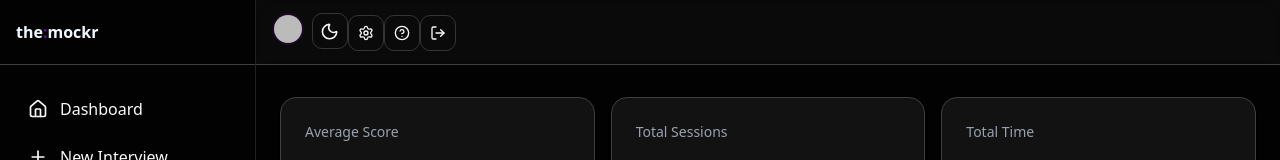
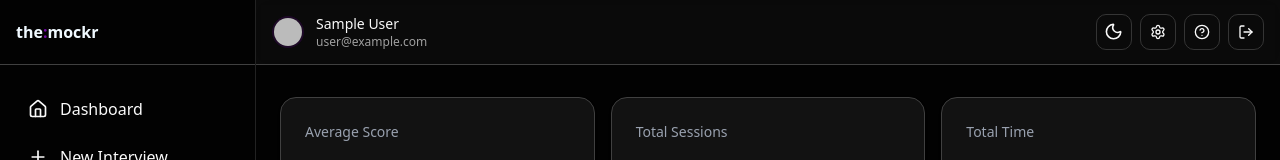
Before and after one commit to Jakubowski1/grant-guide, a Next.js app: page /history in a window 1280 px wide. Shown: the top 160 px of the page. Built offline with nearby package versions, Linux system fonts and the light colour scheme; no server answers; the database is empty; sample sign-in values are in the browser's storage.

Commit message:
fix: update jobspy version in requirements and clean up unused entries

```diff
--- a/src/app/jobs/page.tsx
+++ b/src/app/jobs/page.tsx
@@ -544,8 +544,8 @@ export default function JobMarketPage() {
             <div className="space-y-4">
               {isLoading
                 ? // Show skeleton cards while loading
-                  Array.from({ length: 6 }).map((i) => (
-                    <JobCardSkeleton key={`skeleton-${i}`} />
+                  Array.from({ length: 6 }).map((_) => (
+                    <JobCardSkeleton key={`skeleton-${_}`} />
                   ))
                 : jobs?.map((job, index) => (
                     <Card
--- a/src/components/organisms/dashboard-navbar.tsx
+++ b/src/components/organisms/dashboard-navbar.tsx
@@ -46,8 +46,8 @@ export default function DashboardNavbar({
   return (
     <TooltipProvider>
       <nav className="border-b border-border bg-card/50 backdrop-blur-sm">
-        <div className="px-4 h-16 flex items-center">
-          <div className="flex items-center justify-between w-full">
+        <div className="px-4 h-16 flex items-center justify-between w-full">
+          {/* Left side: Mobile menu + Avatar + User info */}
           <div className="flex items-center space-x-4">
             {isMobile && (
               <Button
@@ -60,7 +60,7 @@ export default function DashboardNavbar({
               </Button>
             )}
 
-              <div className="flex items-start space-x-2">
+            <div className="flex items-center space-x-3">
               <Tooltip>
                 <TooltipTrigger asChild>
                   <Link href="/profile">
@@ -98,10 +98,29 @@ export default function DashboardNavbar({
                 </TooltipContent>
               </Tooltip>
 
-                <div>
+              {/* User info - email and role */}
+              {!isMobile && (
+                <div className="flex flex-col">
+                  <span className="text-sm font-medium text-foreground">
+                    {userData?.displayName || user?.displayName || "User"}
+                  </span>
+                  <div className="flex items-center gap-2 text-xs text-muted-foreground">
+                    <span>{user?.email || userData?.email}</span>
+                    {userData?.role && (
+                      <>
+                        <span>•</span>
+                        <span className="capitalize">{userData.role}</span>
+                      </>
+                    )}
+                  </div>
+                </div>
+              )}
+            </div>
+          </div>
+
+          {/* Right side: Action buttons */}
+          <div className="flex items-center gap-2">
             <ThemeToggle />
-
-                  {/* Settings */}
             <Tooltip>
               <TooltipTrigger asChild>
                 <Link href="/settings">
@@ -155,9 +174,6 @@ export default function DashboardNavbar({
             </Tooltip>
           </div>
         </div>
-            </div>
-          </div>
-        </div>
       </nav>
     </TooltipProvider>
   );
--- a/src/components/organisms/dashboard-sidebar.tsx
+++ b/src/components/organisms/dashboard-sidebar.tsx
@@ -23,7 +23,6 @@ export default function DashboardSidebar({
 
   return (
     <>
-      {/* Sidebar */}
       <div
         className={`fixed inset-y-0 left-0 z-50 w-64 h-screen bg-sidebar text-sky-50 border-r border-sidebar-border transform ${sidebarOpen ? "translate-x-0" : "-translate-x-full"} transition-transform duration-200 ease-in-out lg:translate-x-0 lg:static lg:inset-0 flex flex-col overflow-hidden`}
       >
```
Also changed, not shown: api/requirements.txt, vercel.json, 1 other file (tests, documents, lock files or other folders). Lines whose indentation alone changed are shown as unchanged.
